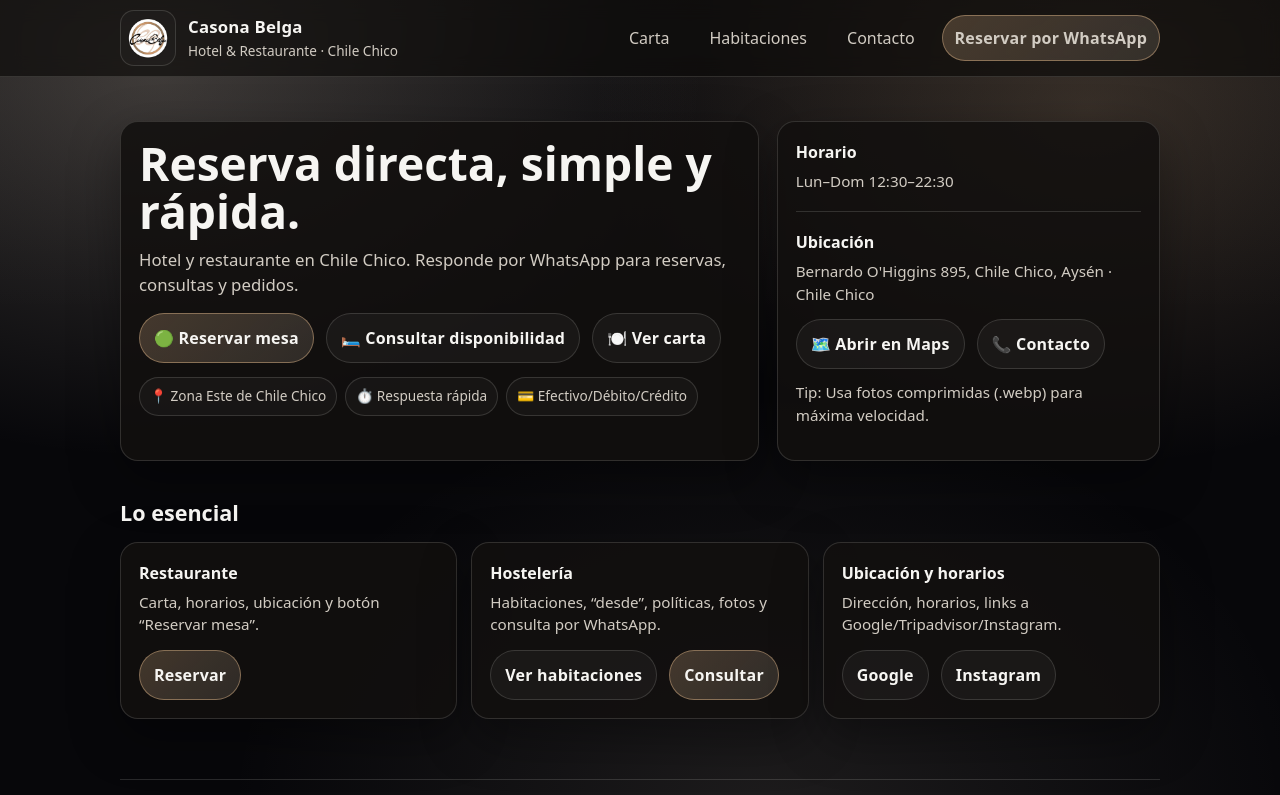
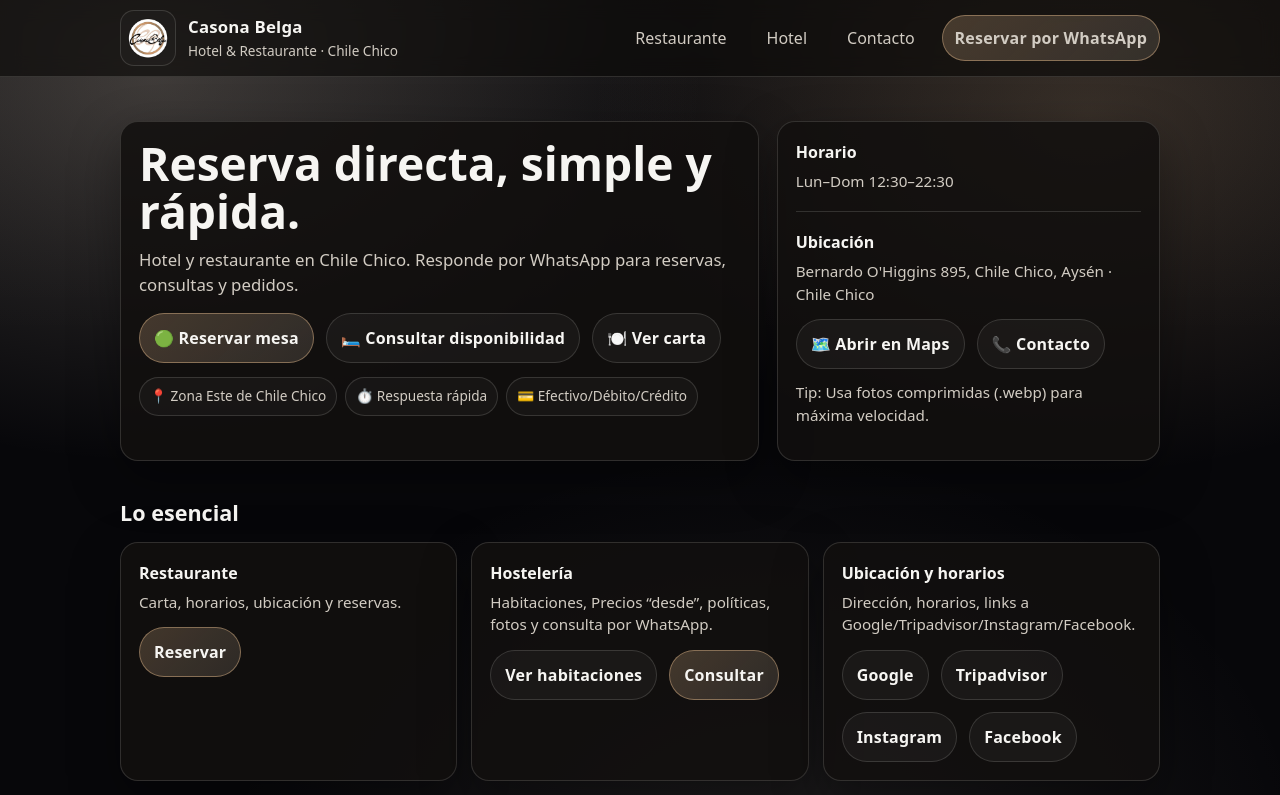
Before and after one commit to Thomas-Buddemberg/casona-belga, a plain HTML site: page index.html in a window 1280 px wide. Shown: the top 795 px of the page. Drawn offline with Linux system fonts and the light colour scheme.

Commit message:
update tags

```diff
--- a/index.html
+++ b/index.html
@@ -4,7 +4,7 @@
   <meta charset="utf-8" />
   <meta name="viewport" content="width=device-width, initial-scale=1" />
   <title>Casona Belga | Hotel & Restaurante</title>
-  <meta name="description" content="Hotel & Restaurante. Reserva directa por WhatsApp. Carta, habitaciones, ubicación y horarios." />
+  <meta name="description" content="Hotel & Restaurante. Reserva directa por WhatsApp. Restaurante, Hotel, Ubicación y Horarios." />
   <link rel="stylesheet" href="style.css" />
 
   <!-- Favicon (PNG) -->
@@ -18,7 +18,7 @@
 
   <!-- Open Graph (para WhatsApp/IG) -->
   <meta property="og:title" content="Casona Belga | Hotel & Restaurante" />
-  <meta property="og:description" content="Reserva directa por WhatsApp. Carta, habitaciones, ubicación y horarios." />
+  <meta property="og:description" content="Reserva directa por WhatsApp. Restaurante, Hotel, Ubicación y Horarios." />
   <meta property="og:type" content="website" />
   <meta property="og:url" content="https://www.casonabelga.cl/" />
   <meta property="og:image" content="https://www.casonabelga.cl/assets/og.jpg" />
@@ -71,8 +71,8 @@
       </div>
 
       <nav class="menu" aria-label="Navegación">
-        <a href="carta.html">Carta</a>
-        <a href="habitaciones.html">Habitaciones</a>
+        <a href="carta.html">Restaurante</a>
+        <a href="habitaciones.html">Hotel</a>
         <a href="contacto.html">Contacto</a>
         <a class="btn primary" href="https://wa.me/message/TSCZUHZY7LTVJ1" target="_blank" rel="noopener">
           Reservar por WhatsApp
@@ -130,7 +130,7 @@
         <div class="card">
           <div class="kv">
             <strong>Restaurante</strong>
-            <span>Carta, horarios, ubicación y botón “Reservar mesa”.</span>
+            <span>Carta, horarios, ubicación y reservas.</span>
           </div>
           <div class="cta-row">
             <a class="btn primary" href="https://wa.me/message/TSCZUHZY7LTVJ1" target="_blank" rel="noopener">Reservar</a>
@@ -140,7 +140,7 @@
         <div class="card">
           <div class="kv">
             <strong>Hostelería</strong>
-            <span>Habitaciones, “desde”, políticas, fotos y consulta por WhatsApp.</span>
+            <span>Habitaciones, Precios “desde”, políticas, fotos y consulta por WhatsApp.</span>
           </div>
           <div class="cta-row">
             <a class="btn" href="habitaciones.html">Ver habitaciones</a>
@@ -151,11 +151,13 @@
         <div class="card">
           <div class="kv">
             <strong>Ubicación y horarios</strong>
-            <span>Dirección, horarios, links a Google/Tripadvisor/Instagram.</span>
+            <span>Dirección, horarios, links a Google/Tripadvisor/Instagram/Facebook.</span>
           </div>
           <div class="cta-row">
             <a class="btn" href="https://share.google/lNHMBaKp86ndHVqnI" target="_blank" rel="noopener">Google</a>
+            <a class="btn" href="https://www.tripadvisor.cl/Hotel_Review-g1409465-d23379037-Reviews-Casona_Belga_Hotel_y_Restaurante-Chile_Chico_Aisen_Region.html" target="_blank" rel="noopener">Tripadvisor</a>
             <a class="btn" href="https://www.instagram.com/casonabelga/?hl=en" target="_blank" rel="noopener">Instagram</a>
+            <a class="btn" href="https://www.facebook.com/casonabelga.belga/" target="_blank" rel="noopener">Facebook</a>
           </div>
         </div>
       </div>
@@ -164,7 +166,7 @@
     <section class="footer">
       <hr class="sep" />
       <div class="small">
-        © <span id="y"></span> Casona Belga · Sitio ultra liviano para reservas directas.
+        © <span id="y"></span> Casona Belga · Descansa bien, come mejor.
       </div>
     </section>
   </main>
```
Also changed, not shown: carta.html (+1 -1 lines), contacto.html (+2 -2 lines), habitaciones.html (+10 -2 lines).
